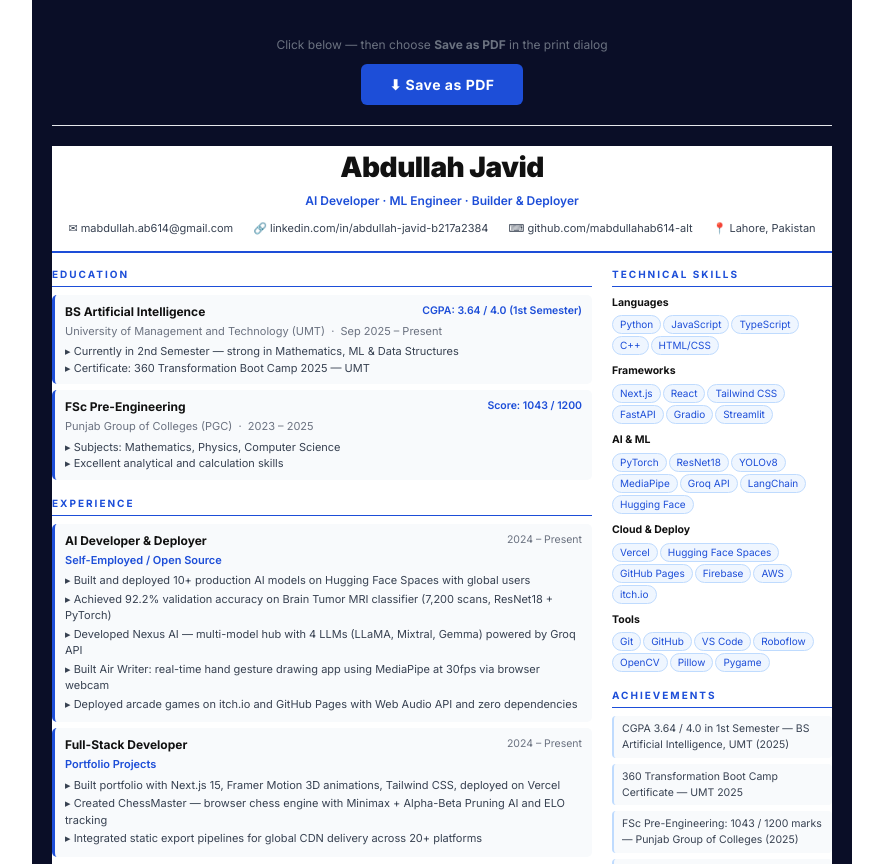
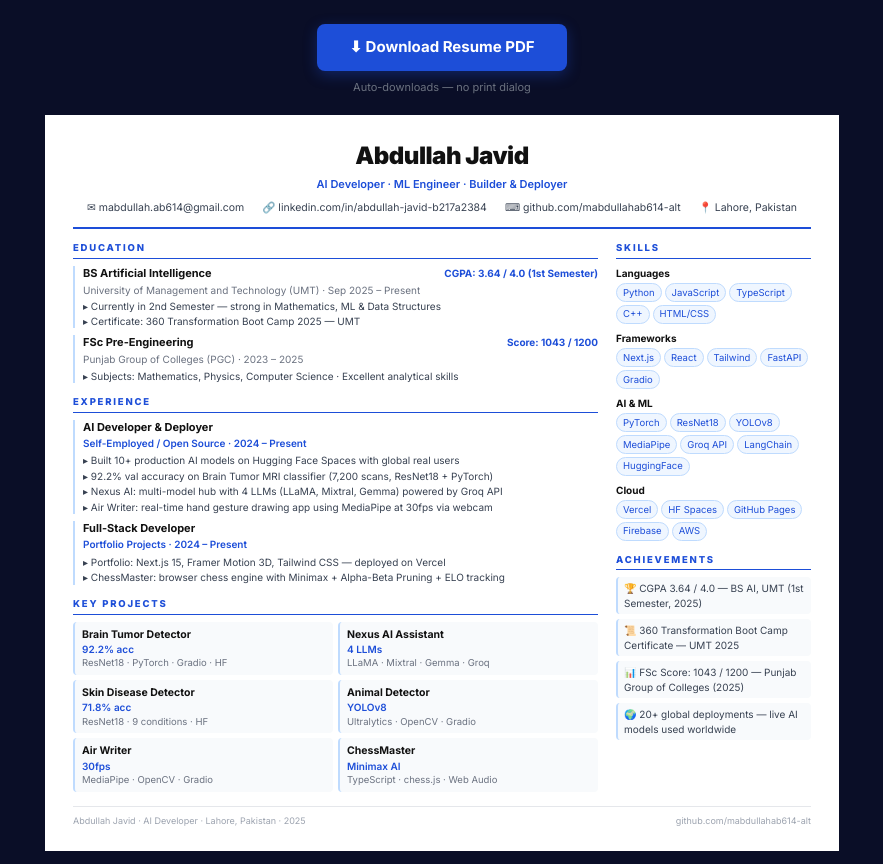
Before and after one commit to mabdullahab614-alt/portfolio-website, a Next.js app: page /print-resume in a window 1280 px wide. Shown: the top 864 px of the page, without its empty margins (198-1081 px from the left). Built offline with nearby package versions, Linux system fonts and the light colour scheme.

Commit message:
Auto PDF download resume - 1 page white professional, no print dialog

```diff
--- a/app/print-resume/page.tsx
+++ b/app/print-resume/page.tsx
@@ -1,6 +1,6 @@
 'use client'
 
-import { useEffect } from 'react'
+import { useEffect, useRef, useState } from 'react'
 
 const contact = [
   { icon: '✉', label: 'mabdullah.ab614@gmail.com' },
@@ -25,242 +25,209 @@ const education = [
     institution: 'Punjab Group of Colleges (PGC)',
     period: '2023 – 2025',
     gpa: 'Score: 1043 / 1200',
-    highlights: [
-      'Subjects: Mathematics, Physics, Computer Science',
-      'Excellent analytical and calculation skills',
-    ],
+    highlights: ['Subjects: Mathematics, Physics, Computer Science · Excellent analytical skills'],
   },
 ]
 
 const experience = [
   {
     role: 'AI Developer & Deployer',
-    org: 'Self-Employed / Open Source',
-    period: '2024 – Present',
+    org: 'Self-Employed / Open Source · 2024 – Present',
     points: [
-      'Built and deployed 10+ production AI models on Hugging Face Spaces with global users',
-      'Achieved 92.2% validation accuracy on Brain Tumor MRI classifier (7,200 scans, ResNet18 + PyTorch)',
-      'Developed Nexus AI — multi-model hub with 4 LLMs (LLaMA, Mixtral, Gemma) powered by Groq API',
-      'Built Air Writer: real-time hand gesture drawing app using MediaPipe at 30fps via browser webcam',
-      'Deployed arcade games on itch.io and GitHub Pages with Web Audio API and zero dependencies',
+      'Built 10+ production AI models on Hugging Face Spaces with global real users',
+      '92.2% val accuracy on Brain Tumor MRI classifier (7,200 scans, ResNet18 + PyTorch)',
+      'Nexus AI: multi-model hub with 4 LLMs (LLaMA, Mixtral, Gemma) powered by Groq API',
+      'Air Writer: real-time hand gesture drawing app using MediaPipe at 30fps via webcam',
     ],
   },
   {
     role: 'Full-Stack Developer',
-    org: 'Portfolio Projects',
-    period: '2024 – Present',
+    org: 'Portfolio Projects · 2024 – Present',
     points: [
-      'Built portfolio with Next.js 15, Framer Motion 3D animations, Tailwind CSS, deployed on Vercel',
-      'Created ChessMaster — browser chess engine with Minimax + Alpha-Beta Pruning AI and ELO tracking',
-      'Integrated static export pipelines for global CDN delivery across 20+ platforms',
+      'Portfolio: Next.js 15, Framer Motion 3D, Tailwind CSS — deployed on Vercel',
+      'ChessMaster: browser chess engine with Minimax + Alpha-Beta Pruning + ELO tracking',
     ],
   },
 ]
 
 const projects = [
-  { name: 'Brain Tumor Detector', stat: '92.2% accuracy', tech: 'ResNet18 · PyTorch · Gradio · Hugging Face' },
-  { name: 'Nexus AI Assistant', stat: '4 LLMs · Groq API', tech: 'LLaMA · Mixtral · Gemma · Gradio' },
-  { name: 'Skin Disease Detector', stat: '71.8% accuracy · 9 conditions', tech: 'ResNet18 · PyTorch · HF Spaces' },
-  { name: 'Animal Detector', stat: 'YOLOv8 · 10 species', tech: 'Ultralytics · OpenCV · Gradio' },
-  { name: 'Air Writer', stat: '30fps real-time', tech: 'MediaPipe · OpenCV · PyAutoGUI · Gradio' },
-  { name: 'ChessMaster', stat: 'Minimax AI + ELO tracking', tech: 'TypeScript · chess.js · Web Audio API' },
-  { name: 'Tablet Defect Inspector', stat: 'Binary QC classification', tech: 'ResNet18 · OpenCV · Pygame · HF' },
-  { name: 'Galactic Defender', stat: 'WebAssembly browser game', tech: 'Python · Pygame · Pygbag · itch.io' },
+  { name: 'Brain Tumor Detector', stat: '92.2% acc', tech: 'ResNet18 · PyTorch · Gradio · HF' },
+  { name: 'Nexus AI Assistant', stat: '4 LLMs', tech: 'LLaMA · Mixtral · Gemma · Groq' },
+  { name: 'Skin Disease Detector', stat: '71.8% acc', tech: 'ResNet18 · 9 conditions · HF' },
+  { name: 'Animal Detector', stat: 'YOLOv8', tech: 'Ultralytics · OpenCV · Gradio' },
+  { name: 'Air Writer', stat: '30fps', tech: 'MediaPipe · OpenCV · Gradio' },
+  { name: 'ChessMaster', stat: 'Minimax AI', tech: 'TypeScript · chess.js · Web Audio' },
 ]
 
 const skills = [
-  { label: 'Languages', items: 'Python · JavaScript · TypeScript · C++ · HTML/CSS' },
-  { label: 'Frameworks', items: 'Next.js · React · Tailwind CSS · FastAPI · Gradio · Streamlit' },
-  { label: 'AI & ML', items: 'PyTorch · ResNet18 · YOLOv8 · MediaPipe · Groq API · LangChain · Hugging Face' },
-  { label: 'Cloud & Deploy', items: 'Vercel · Hugging Face Spaces · GitHub Pages · Firebase · AWS · itch.io' },
-  { label: 'Tools', items: 'Git · GitHub · VS Code · Roboflow · OpenCV · Pillow · Pygame' },
+  { label: 'Languages', items: ['Python', 'JavaScript', 'TypeScript', 'C++', 'HTML/CSS'] },
+  { label: 'Frameworks', items: ['Next.js', 'React', 'Tailwind', 'FastAPI', 'Gradio'] },
+  { label: 'AI & ML', items: ['PyTorch', 'ResNet18', 'YOLOv8', 'MediaPipe', 'Groq API', 'LangChain', 'HuggingFace'] },
+  { label: 'Cloud', items: ['Vercel', 'HF Spaces', 'GitHub Pages', 'Firebase', 'AWS'] },
 ]
 
 const achievements = [
-  'CGPA 3.64 / 4.0 in 1st Semester — BS Artificial Intelligence, UMT (2025)',
-  '360 Transformation Boot Camp Certificate — UMT 2025',
-  'FSc Pre-Engineering: 1043 / 1200 marks — Punjab Group of Colleges (2025)',
-  '20+ global platform deployments with live production AI models used worldwide',
-  'Strong in Mathematics, Calculations, and Analytical Problem Solving',
+  '🏆 CGPA 3.64 / 4.0 — BS AI, UMT (1st Semester, 2025)',
+  '📜 360 Transformation Boot Camp Certificate — UMT 2025',
+  '📊 FSc Score: 1043 / 1200 — Punjab Group of Colleges (2025)',
+  '🌍 20+ global deployments — live AI models used worldwide',
 ]
 
 const blue = '#1d4ed8'
 const gray = '#374151'
-const lightGray = '#6b7280'
-const border = '#e5e7eb'
+const light = '#6b7280'
+const bg = '#f8fafc'
 
 export default function PrintResume() {
+  const resumeRef = useRef<HTMLDivElement>(null)
+  const [loading, setLoading] = useState(false)
+
   useEffect(() => {
     document.title = 'Abdullah Javid — Resume'
   }, [])
+
+  const handleDownload = async () => {
+    if (!resumeRef.current) return
+    setLoading(true)
+    try {
+      const html2pdf = (await import('html2pdf.js')).default
+      // eslint-disable-next-line @typescript-eslint/no-explicit-any
+      const opt: any = {
+        margin: [8, 8, 8, 8],
+        filename: 'Abdullah_Javid_Resume.pdf',
+        image: { type: 'jpeg', quality: 0.98 },
+        html2canvas: { scale: 2, useCORS: true, logging: false },
+        jsPDF: { unit: 'mm', format: 'a4', orientation: 'portrait' },
+        pagebreak: { mode: 'avoid-all' },
+      }
+      await html2pdf().set(opt).from(resumeRef.current).save()
+    } finally {
+      setLoading(false)
+    }
+  }
 
   return (
     <>
       <style>{`
         * { margin: 0; padding: 0; box-sizing: border-box; }
-        html, body { background: #fff; color: #111; font-family: 'Segoe UI', Arial, sans-serif; font-size: 13px; }
-
-        @media print {
-          html, body { background: #fff !important; }
-          .no-print { display: none !important; }
-          @page {
-            size: A4;
-            margin: 10mm 12mm;
-            /* Remove browser header/footer (date, URL, page number) */
-          }
-          html {
-            -webkit-print-color-adjust: exact;
-            print-color-adjust: exact;
-          }
-        }
-
-        @media screen {
-          body { max-width: 820px; margin: 0 auto; padding: 20px; }
-        }
-
-        .section-title {
-          font-size: 10px;
-          font-weight: 700;
-          text-transform: uppercase;
-          letter-spacing: 2px;
-          color: ${blue};
-          margin-bottom: 8px;
-          padding-bottom: 4px;
-          border-bottom: 1.5px solid ${blue};
-        }
-
-        .card {
-          padding: 8px 10px;
-          background: #f8fafc;
-          border-radius: 5px;
-          border-left: 3px solid ${blue};
-          margin-bottom: 6px;
-        }
-
-        .tag {
-          display: inline-block;
-          padding: 1px 7px;
-          background: #eff6ff;
-          border: 1px solid #bfdbfe;
-          border-radius: 999px;
-          font-size: 10px;
-          color: ${blue};
-          margin: 2px 2px 0 0;
-        }
+        html, body { background: #f1f5f9; font-family: 'Segoe UI', Arial, sans-serif; }
+        @media screen { body { padding: 24px; } }
       `}</style>
 
-      {/* Screen-only print button */}
-      <div className="no-print" style={{ textAlign: 'center', padding: '16px 0 20px', borderBottom: '1px solid #e5e7eb', marginBottom: 20 }}>
-        <p style={{ color: lightGray, fontSize: 12, marginBottom: 10 }}>
-          Click below — then choose <strong>Save as PDF</strong> in the print dialog
-        </p>
+      {/* Download button — screen only */}
+      <div style={{ textAlign: 'center', marginBottom: 20 }}>
         <button
-          onClick={() => window.print()}
+          onClick={handleDownload}
+          disabled={loading}
           style={{
-            background: blue,
+            background: loading ? '#93c5fd' : blue,
             color: '#fff',
             border: 'none',
-            padding: '10px 28px',
-            borderRadius: 6,
+            padding: '12px 32px',
+            borderRadius: 8,
             fontWeight: 700,
-            fontSize: 14,
-            cursor: 'pointer',
-            letterSpacing: 0.5,
+            fontSize: 15,
+            cursor: loading ? 'wait' : 'pointer',
+            display: 'inline-flex',
+            alignItems: 'center',
+            gap: 8,
+            boxShadow: '0 4px 14px rgba(29,78,216,0.35)',
           }}
         >
-          ⬇ Save as PDF
+          {loading ? '⏳ Generating PDF...' : '⬇ Download Resume PDF'}
         </button>
+        <p style={{ marginTop: 8, fontSize: 11, color: light }}>Auto-downloads — no print dialog</p>
       </div>
 
-      {/* ─── RESUME DOCUMENT ─── */}
-      <div style={{ background: '#fff', padding: 0 }}>
-
+      {/* Resume — this div is what gets converted to PDF */}
+      <div
+        ref={resumeRef}
+        style={{
+          background: '#fff',
+          maxWidth: 794,
+          margin: '0 auto',
+          padding: '24px 28px',
+          fontSize: 11,
+          lineHeight: 1.45,
+          color: '#111',
+        }}
+      >
         {/* Header */}
-        <div style={{ textAlign: 'center', paddingBottom: 14, marginBottom: 14, borderBottom: `2px solid ${blue}` }}>
-          <h1 style={{ fontSize: 28, fontWeight: 900, color: '#111', letterSpacing: -0.5, marginBottom: 4 }}>
+        <div style={{ textAlign: 'center', borderBottom: `2.5px solid ${blue}`, paddingBottom: 12, marginBottom: 12 }}>
+          <h1 style={{ fontSize: 24, fontWeight: 900, color: '#111', letterSpacing: -0.5, marginBottom: 3 }}>
             Abdullah Javid
           </h1>
-          <p style={{ fontSize: 12, color: blue, fontWeight: 600, marginBottom: 10 }}>
+          <div style={{ fontSize: 11, color: blue, fontWeight: 600, marginBottom: 7 }}>
             AI Developer · ML Engineer · Builder & Deployer
-          </p>
-          <div style={{ display: 'flex', justifyContent: 'center', flexWrap: 'wrap', gap: '4px 20px' }}>
+          </div>
+          <div style={{ display: 'flex', justifyContent: 'center', flexWrap: 'wrap', gap: '3px 18px' }}>
             {contact.map((c, i) => (
-              <span key={i} style={{ fontSize: 11, color: gray }}>
-                {c.icon} {c.label}
-              </span>
+              <span key={i} style={{ fontSize: 10.5, color: gray }}>{c.icon} {c.label}</span>
             ))}
           </div>
         </div>
 
-        {/* Two-column layout */}
-        <div style={{ display: 'grid', gridTemplateColumns: '1fr 220px', gap: 20 }}>
+        {/* Two-column body */}
+        <div style={{ display: 'grid', gridTemplateColumns: '1fr 195px', gap: 18 }}>
 
-          {/* LEFT COLUMN */}
+          {/* LEFT */}
           <div>
 
             {/* Education */}
-            <div style={{ marginBottom: 16 }}>
-              <div className="section-title">Education</div>
+            <div style={{ marginBottom: 12 }}>
+              <div style={{ fontSize: 9.5, fontWeight: 800, textTransform: 'uppercase', letterSpacing: 1.8, color: blue, borderBottom: `1px solid ${blue}`, paddingBottom: 3, marginBottom: 7 }}>Education</div>
               {education.map((e, i) => (
-                <div key={i} className="card">
-                  <div style={{ display: 'flex', justifyContent: 'space-between', flexWrap: 'wrap', marginBottom: 2 }}>
-                    <span style={{ fontWeight: 700, fontSize: 12, color: '#111' }}>{e.degree}</span>
-                    <span style={{ fontSize: 10.5, color: blue, fontWeight: 600 }}>{e.gpa}</span>
+                <div key={i} style={{ marginBottom: 7, paddingLeft: 8, borderLeft: `2.5px solid #bfdbfe` }}>
+                  <div style={{ display: 'flex', justifyContent: 'space-between', flexWrap: 'wrap', gap: 2, marginBottom: 1 }}>
+                    <span style={{ fontWeight: 700, fontSize: 11, color: '#111' }}>{e.degree}</span>
+                    <span style={{ fontSize: 10, color: blue, fontWeight: 700 }}>{e.gpa}</span>
                   </div>
-                  <div style={{ fontSize: 11, color: lightGray, marginBottom: 4 }}>
-                    {e.institution} &nbsp;·&nbsp; {e.period}
-                  </div>
-                  {e.highlights.map((h, j) => (
-                    <div key={j} style={{ fontSize: 11, color: gray }}>▸ {h}</div>
-                  ))}
+                  <div style={{ fontSize: 10, color: light, marginBottom: 2 }}>{e.institution} · {e.period}</div>
+                  {e.highlights.map((h, j) => <div key={j} style={{ fontSize: 10, color: gray }}>▸ {h}</div>)}
                 </div>
               ))}
             </div>
 
             {/* Experience */}
-            <div style={{ marginBottom: 16 }}>
-              <div className="section-title">Experience</div>
+            <div style={{ marginBottom: 12 }}>
+              <div style={{ fontSize: 9.5, fontWeight: 800, textTransform: 'uppercase', letterSpacing: 1.8, color: blue, borderBottom: `1px solid ${blue}`, paddingBottom: 3, marginBottom: 7 }}>Experience</div>
               {experience.map((e, i) => (
-                <div key={i} className="card">
-                  <div style={{ display: 'flex', justifyContent: 'space-between', flexWrap: 'wrap', marginBottom: 2 }}>
-                    <span style={{ fontWeight: 700, fontSize: 12, color: '#111' }}>{e.role}</span>
-                    <span style={{ fontSize: 10.5, color: lightGray }}>{e.period}</span>
-                  </div>
-                  <div style={{ fontSize: 11, color: blue, fontWeight: 600, marginBottom: 4 }}>{e.org}</div>
-                  {e.points.map((p, j) => (
-                    <div key={j} style={{ fontSize: 11, color: gray, marginBottom: 2 }}>▸ {p}</div>
-                  ))}
+                <div key={i} style={{ marginBottom: 7, paddingLeft: 8, borderLeft: `2.5px solid #bfdbfe` }}>
+                  <div style={{ fontWeight: 700, fontSize: 11, color: '#111' }}>{e.role}</div>
+                  <div style={{ fontSize: 10, color: blue, fontWeight: 600, marginBottom: 3 }}>{e.org}</div>
+                  {e.points.map((p, j) => <div key={j} style={{ fontSize: 10, color: gray, marginBottom: 1 }}>▸ {p}</div>)}
                 </div>
               ))}
             </div>
 
             {/* Projects */}
             <div>
-              <div className="section-title">Key Projects</div>
+              <div style={{ fontSize: 9.5, fontWeight: 800, textTransform: 'uppercase', letterSpacing: 1.8, color: blue, borderBottom: `1px solid ${blue}`, paddingBottom: 3, marginBottom: 7 }}>Key Projects</div>
               <div style={{ display: 'grid', gridTemplateColumns: '1fr 1fr', gap: 5 }}>
                 {projects.map((p, i) => (
-                  <div key={i} style={{ padding: '6px 8px', background: '#f8fafc', borderRadius: 5, borderLeft: `2px solid #bfdbfe` }}>
-                    <div style={{ fontWeight: 700, fontSize: 11, color: '#111' }}>{p.name}</div>
-                    <div style={{ fontSize: 10.5, color: blue, fontWeight: 600 }}>{p.stat}</div>
-                    <div style={{ fontSize: 10, color: lightGray }}>{p.tech}</div>
+                  <div key={i} style={{ padding: '5px 7px', background: bg, borderRadius: 4, borderLeft: `2px solid #bfdbfe` }}>
+                    <div style={{ fontWeight: 700, fontSize: 10.5, color: '#111' }}>{p.name}</div>
+                    <div style={{ fontSize: 10, color: blue, fontWeight: 600 }}>{p.stat}</div>
+                    <div style={{ fontSize: 9.5, color: light }}>{p.tech}</div>
                   </div>
                 ))}
               </div>
             </div>
+
           </div>
 
-          {/* RIGHT COLUMN */}
+          {/* RIGHT */}
           <div>
 
             {/* Skills */}
-            <div style={{ marginBottom: 16 }}>
-              <div className="section-title">Technical Skills</div>
+            <div style={{ marginBottom: 12 }}>
+              <div style={{ fontSize: 9.5, fontWeight: 800, textTransform: 'uppercase', letterSpacing: 1.8, color: blue, borderBottom: `1px solid ${blue}`, paddingBottom: 3, marginBottom: 7 }}>Skills</div>
               {skills.map((s, i) => (
-                <div key={i} style={{ marginBottom: 8 }}>
-                  <div style={{ fontSize: 10.5, fontWeight: 700, color: '#111', marginBottom: 3 }}>{s.label}</div>
-                  <div>
-                    {s.items.split(' · ').map((item, j) => (
-                      <span key={j} className="tag">{item}</span>
+                <div key={i} style={{ marginBottom: 7 }}>
+                  <div style={{ fontSize: 10, fontWeight: 700, color: '#111', marginBottom: 3 }}>{s.label}</div>
+                  <div style={{ display: 'flex', flexWrap: 'wrap', gap: 3 }}>
+                    {s.items.map((item, j) => (
+                      <span key={j} style={{ padding: '1.5px 6px', background: '#eff6ff', border: '1px solid #bfdbfe', borderRadius: 999, fontSize: 9.5, color: blue }}>{item}</span>
                     ))}
                   </div>
                 </div>
@@ -269,15 +236,9 @@ export default function PrintResume() {
 
             {/* Achievements */}
             <div>
-              <div className="section-title">Achievements</div>
+              <div style={{ fontSize: 9.5, fontWeight: 800, textTransform: 'uppercase', letterSpacing: 1.8, color: blue, borderBottom: `1px solid ${blue}`, paddingBottom: 3, marginBottom: 7 }}>Achievements</div>
               {achievements.map((a, i) => (
-                <div key={i} style={{
-                  fontSize: 10.5, color: gray, marginBottom: 6,
-                  padding: '5px 8px', background: '#f8fafc',
-                  borderRadius: 4, borderLeft: `2px solid #bfdbfe`
-                }}>
-                  {a}
-                </div>
+                <div key={i} style={{ fontSize: 10, color: gray, marginBottom: 5, padding: '4px 6px', background: bg, borderRadius: 4, borderLeft: `2px solid #bfdbfe` }}>{a}</div>
               ))}
             </div>
 
@@ -285,9 +246,9 @@ export default function PrintResume() {
         </div>
 
         {/* Footer */}
-        <div style={{ marginTop: 16, paddingTop: 8, borderTop: `1px solid ${border}`, display: 'flex', justifyContent: 'space-between' }}>
-          <span style={{ fontSize: 9.5, color: '#9ca3af' }}>Abdullah Javid · AI Developer · Lahore, Pakistan</span>
-          <span style={{ fontSize: 9.5, color: '#9ca3af' }}>github.com/mabdullahab614-alt · mabdullah.ab614@gmail.com</span>
+        <div style={{ marginTop: 14, paddingTop: 7, borderTop: `1px solid #e5e7eb`, display: 'flex', justifyContent: 'space-between' }}>
+          <span style={{ fontSize: 9, color: '#9ca3af' }}>Abdullah Javid · AI Developer · Lahore, Pakistan · 2025</span>
+          <span style={{ fontSize: 9, color: '#9ca3af' }}>github.com/mabdullahab614-alt</span>
         </div>
       </div>
     </>
```
Also changed, not shown: package.json (+7 -6 lines), 1 other file (tests, documents, lock files or other folders).
